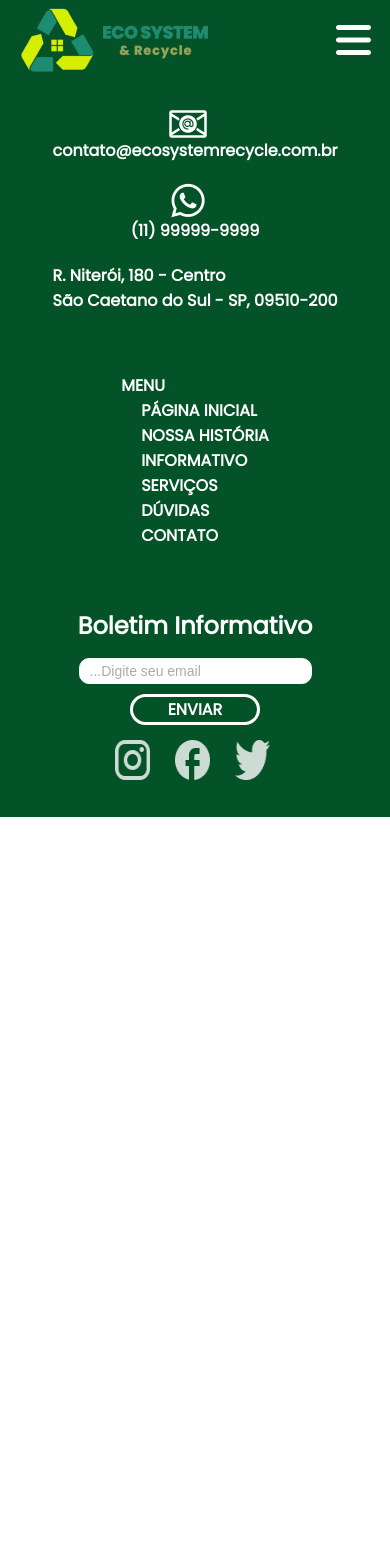
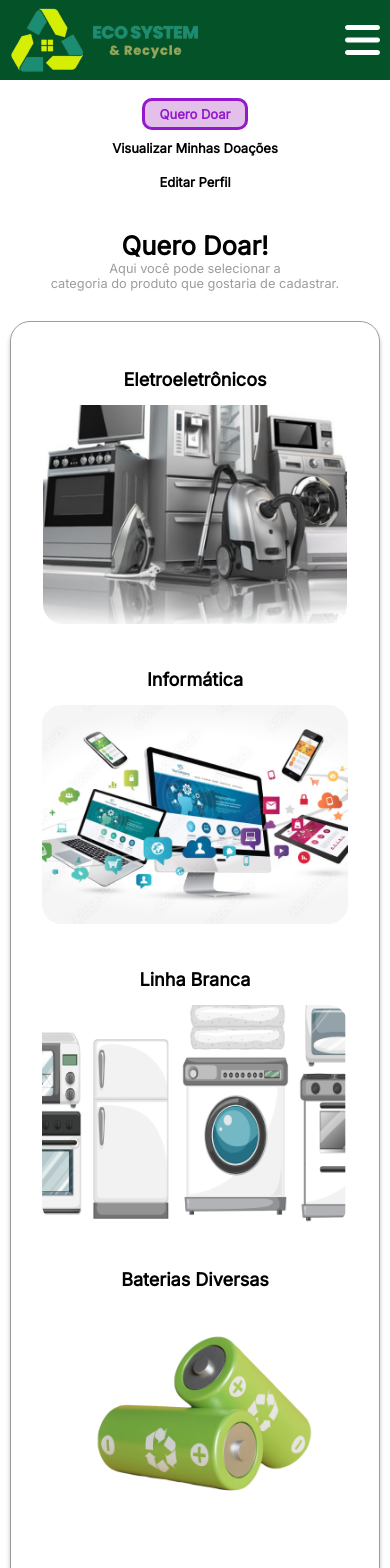
Before and after one commit to RosemeireOliveira/api-ecosystem, a React (Vite) app: page /querodoarpt1 in a window 390 px wide. Shown: the top 1568 px of the page. Before the commit the page ends 844 px from the top, so only its background shows below. Built offline with nearby package versions, Linux system fonts and the light colour scheme.

Commit message:
index e css react

```diff
--- a/src/pages/QueroDoarParte1/index.tsx
+++ b/src/pages/QueroDoarParte1/index.tsx
@@ -1,10 +1,101 @@
 import './style.css'
+import '../../index.css'
+import imgEletronicos from '../../assets/img/img_eletronicos.png'
+import imgInformatica from '../../assets/img/img_informatica.png'
+import imgLinhaBranca from '../../assets/img/img_linha_branca.png'
+import imgBaterias from '../../assets/img/img_baterias_diversas.png'
 
-function QueroDoarParte1 (){
-
+function QueroDoarParte1() {
 
     return (
         <>
+            <main>
+                <h1>página quero doar parte 1 ecosystem &amp; recycle</h1>
+                <section>
+                    <div className="conteudo_doacoes wrapper">
+                        <aside>
+                            <ul>
+                                <li>
+                                    <a href="../Tela_Quero_Doar_Pt1/index.html">quero doar</a>
+                                </li>
+                                <li>
+                                    <a href="../Tela_Minhas_Doacoes/index.html">
+                                        visualizar minhas doações
+                                    </a>
+                                </li>
+                                <li>
+                                    <a href="../Tela_Editar_Perfil_Doador/index.html">editar perfil</a>
+                                </li>
+                            </ul>
+                        </aside>
+                        <div className="menu_Direito">
+                            <div className="title">
+                                <h2>Quero Doar!</h2>
+                                <p className="txt_mensagem">
+                                    Aqui você pode selecionar a <br /> categoria do produto que gostaria
+                                    de cadastrar.
+                                </p>
+                            </div>
+                            <div>
+                                <div className="margem_Conteudo">
+                                    <div className="Conteudo">
+                                        <div>
+                                            <div className="parte_de_cima">
+                                                <div className="teste1">
+                                                    <p className="p1">Eletroeletrônicos</p>
+                                                    <img
+                                                        src={imgEletronicos}
+                                                        alt="imagem eletrônicos"
+                                                    />
+                                                </div>
+                                                <div>
+                                                    <p className="p2">Informática</p>
+                                                    <img
+                                                        src={imgInformatica}
+                                                        alt="imagem infrmatica"
+                                                    />
+                                                </div>
+                                            </div>
+                                            <div className="parte_de_baixo">
+                                                <div>
+                                                    <p className="p3">Linha Branca</p>
+                                                    <img
+                                                        src={imgLinhaBranca}
+                                                        alt="imagem linha branca"
+                                                    />
+                                                </div>
+                                                <div>
+                                                    <p className="p4">Baterias Diversas</p>
+                                                    <img
+                                                        src={imgBaterias}
+                                                        alt="imagem baterias diversas"
+                                                    />
+                                                </div>
+                                            </div>
+                                        </div>
+                                        <div className="btnVoltar">
+                                            <a
+                                                href="../Tela_Quero_Doar_Parte_2/index.html"
+                                                className="btn_avancar"
+                                            >
+                                                Avançar
+                                            </a>
+                                            <a
+                                                href="../Tela_Quero_Doar_Pt1/index.html"
+                                                className="btn_cancelar"
+                                                onClick={history.back}
+                                            >
+                                                Cancelar
+                                            </a>
+                                        </div>
+                                    </div>
+                                </div>
+                            </div>
+                        </div>
+                    </div>
+                </section>
+            </main>
+
 
         </>
     )
--- a/src/pages/QueroDoarParte1/style.css
+++ b/src/pages/QueroDoarParte1/style.css
@@ -0,0 +1,256 @@
+:root{
+    --font1: 'Poppins', sans-serif;
+    --font2: 'Inter', sans-serif;
+    --verde1: #045328;
+    --verde2: #1B8D73;
+    --branco: #fff;
+    --roxo: #9319CC;
+    --cinza: #9c9c9c;
+}
+
+.conteudo_doacoes{
+    display: grid;
+    column-gap: 3rem;
+    grid-template-columns: minmax(238px,0.25fr) 1fr;
+    padding: 60px 0;
+}
+
+aside ul{
+    list-style-type: none;
+    color: black;
+}
+
+/* ####### ESPAÇO ENTRE SEGUNDO E TERCEIRO LI ########## */
+aside li:nth-child(2){
+    padding: 1rem 0;
+}
+
+aside a{
+    color: black;
+    font-family: var(--font2);
+    font-size: 16px;
+    text-transform: capitalize;
+    font-weight: 600;
+    padding: 0 15px;
+}
+
+/* ####### Estilização do Elemento selecionado no ASIDE ########## */
+aside li:nth-child(1) a  {
+    color:var(--roxo);
+    font-weight: 900;
+    border: 3px solid var(--roxo);
+    border-radius: 10px;
+    padding: 5px 15px;
+    background: rgba(159, 47, 187, 0.30);
+}
+
+.menu_Direito{
+    display: flex;
+    flex-direction: column;
+    justify-content: space-between;
+    width: 100%;
+}
+
+.title{
+    padding-bottom: 40px;
+}
+
+.title h2{
+    font-family: var(--font2);
+    font-size: 2rem;
+    text-transform: capitalize;
+}
+
+.title p{
+    font-family: var(--font2);
+    font-size: 1rem;
+    color: var(--cinza);
+}
+
+.margem_Conteudo{
+    border: 1px solid var(--cinza);
+    border-radius: 20px;
+    padding: 2rem 0;
+    box-shadow: 0px 4px 4px 0px rgba(0, 0, 0, 0.25);
+    font-family: var(--font2);
+}
+
+.btnVoltar{
+    width: 100%;
+    display: flex;
+    justify-content: space-around;
+}
+
+.btnVoltar > a{
+    border-radius: 15px;
+    border: 4px solid var(--roxo);
+    padding: 2px 35px;
+    font-family: var(--font1);
+    font-size: 18px;
+    font-weight:800;
+    text-transform: uppercase;
+}
+
+.Conteudo{
+    display: flex;
+    flex-direction: column;
+    margin-bottom: 100px;
+}
+
+.parte_de_cima, .parte_de_baixo{
+    display: flex;
+    justify-content: space-around;
+    padding: 30px;
+}
+
+.parte_de_cima > div, .parte_de_baixo > div{
+    display: flex;
+    justify-content: center;
+    flex-direction: column;
+    align-items: center;
+    padding-bottom: 30px;
+}
+
+.parte_de_cima img, .parte_de_baixo img{
+    width: 90%;
+    max-width: 340px;
+    border-radius: 20px;
+}
+
+.parte_de_cima p, .parte_de_baixo p{
+    font-family: var(--font2);
+    font-size: 18px;
+    font-weight: bold;
+    padding: 15px;
+    text-align: center;
+}
+
+/* ### Seção @Media ### */
+
+
+@media screen and (max-width: 1072px) {
+
+    aside a{
+        font-size: 13px;
+        padding: 0 10px;
+    }
+
+    .conteudo_doacoes{
+
+        column-gap: 1rem;
+        grid-template-columns: minmax(210px,0.15fr) 1fr;
+        /* padding: 60px 0; */
+    }
+
+    .title{
+        padding-bottom: 30px;
+    }
+
+    .title h2{
+        font-size: 1.6rem;
+    }
+
+    .title p{
+        font-size: 0.8rem;
+    }
+
+    .links_pags a{
+        font-size: 17px;
+    }
+
+    .links_pags span{
+        font-size: 19px;
+    }
+
+    .btnVoltar > a{
+        font-size: 15px;
+    }
+
+    .btnVoltar{
+        display: flex;
+        justify-content: space-around;
+    }
+
+    .div_footerPosition{
+        flex-direction: column;
+        justify-content: center;
+        height: fit-content;
+    }
+
+    .div_footerPosition>div{
+        padding: 30px 0;
+    }
+}
+
+@media screen and (max-width: 812px) {
+    .div_banner2{
+        flex-wrap: wrap;
+    }
+
+    .div_banner2 div{
+        padding-bottom: 30px;
+    }
+
+    .Conteudo{
+        grid-template-columns: repeat(1, 1fr);
+        /* justify-items: center; */
+        row-gap: 3rem;
+    }
+
+    .links_pags a{
+        font-size: 14px;
+        padding: 1px 4px;
+    }
+
+    .wrapper{
+        width: 95%;
+    }
+}
+
+@media screen and (max-width: 580px) {
+
+
+    .parte_de_cima, .parte_de_baixo {
+        flex-wrap: wrap;
+        padding: 0;
+    }
+
+    .conteudo_doacoes{
+        padding: 25px 0;
+        column-gap: 0.5rem;
+        grid-template-columns: minmax(188px,0.15fr) 1fr;
+        grid-template-rows: 100px 1fr;
+    }
+
+    aside{
+        grid-column: 1/3;
+        grid-row: 1/3;
+        justify-self: center;
+        text-align: center;
+    }
+
+    .menu_Direito{
+        grid-column: 1/3;
+        grid-row: 2/4;
+        align-items: center;
+    }
+
+    .links_pags span{
+        padding: 0 5px;
+    }
+
+    .title{
+        padding-top: 25px;
+        text-align: center;
+    }
+
+    .links_pags{
+        display: flex;
+        justify-content: center;
+    }
+}
+
+@media screen and (max-width: 454px) {
+    .div_banner img{
+    display: none;    }
+}
```
